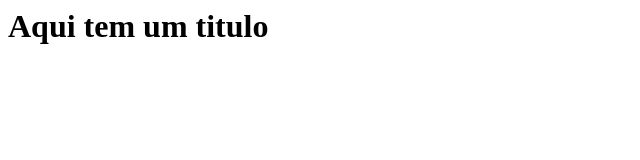
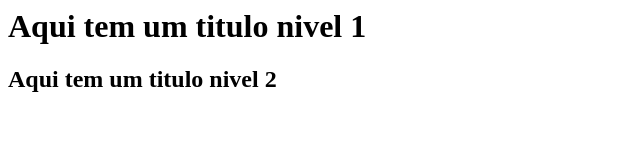
Before and after one commit to alanstos/meu-proj-git, a plain HTML site: page index.html in a window 1280 px wide. Shown: the whole page, without its empty margins (0-640 px from the left). Drawn offline with Linux system fonts and the light colour scheme.

Commit message:
adicionando h2 em index.html

```diff
--- a/index.html
+++ b/index.html
@@ -3,6 +3,7 @@
 	<title>Estudando</title>
 </head>
 <body>
-	<h1>Aqui tem um titulo</h1>
+	<h1>Aqui tem um titulo nivel 1</h1>
+	<h2>Aqui tem um titulo nivel 2</h2>
 </body>
 </html>
```
